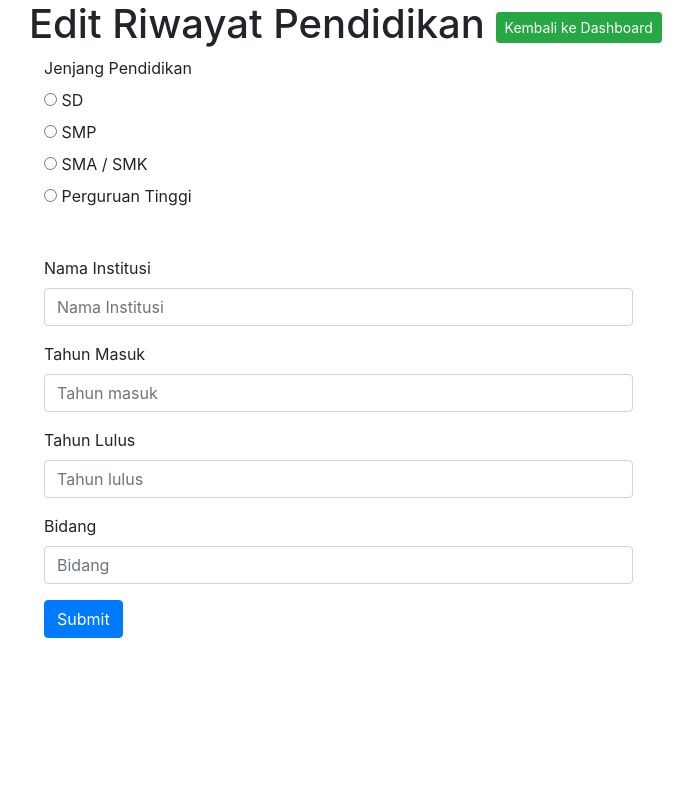
After one commit to jtkencode/DatabaseAnggotaHimpunan, a CodeIgniter app: the page made by application/views/Anggota/update_riwayat_pendidikan.php in a window 1280 px wide. The commit adds this page. Shown: the whole page, without its empty margins (56-749 px from the left). Run offline with CodeIgniter, Linux system fonts and the light colour scheme; data that the repository does not hold is empty; some libraries are stand-ins or nearby versions.

Commit message:
fix update riwayat pendidikan

```diff
--- a/application/models/Riwayat_Pendidikan_model.php
+++ b/application/models/Riwayat_Pendidikan_model.php
@@ -29,7 +29,7 @@ class Riwayat_Pendidikan_model extends CI_Model{
 		$query = $this->db->where('no_urut_pendidikan', $id)->get('riwayat_pendidikan');
 		$result = $query->result();
 
-		return $result;
+		return $result[0];
 	}
 
 	public function get_last_no($id)
--- a/application/views/Anggota/index.php
+++ b/application/views/Anggota/index.php
@@ -140,7 +140,7 @@ defined('BASEPATH') OR exit('No direct script access allowed');
 									<td><?php echo $row->NAMA_INSTITUSI_PENDIDIKAN; ?></td>
 									<td><?php echo $row->TAHUN_MASUK_PENDIDIKAN." - ".$row->TAHUN_LULUS_PENDIDIKAN; ?></td>
 									<td><?php echo $row->BIDANG_PENDIDIKAN; ?></td>
-									<td><button class="btn btn-sm btn-info" onclick="editRiwayatPendidikan(<?php echo $row->NO_URUT_PENDIDIKAN ?>)">edit</button></td>
+									<td><a href="<?php echo site_url('anggota/update_riwayat_pendidikan'.'/'.$row->NO_URUT_PENDIDIKAN); ?>" class="btn btn-sm btn-info">edit</a>
 									<td><button class="btn btn-sm btn-danger" onclick="deleteRiwayatPendidikan(<?php echo $row->NO_URUT_PENDIDIKAN ?>)">delete</button></td>
 								</tr>
 							<?php endforeach ; ?>
--- /dev/null
+++ b/application/views/Anggota/update_riwayat_pendidikan.php
@@ -0,0 +1,103 @@
+<?php
+defined('BASEPATH') OR exit('No direct script access allowed');
+?>
+
+<html>
+<head>
+	<title>Data Anggota Himakom</title>
+	<link href="<?php echo base_url('assets/css/bootstrap.min.css'); ?>" rel="stylesheet">
+	<script src="<?php echo base_url('assets/js/jquery-2.1.4.min.js'); ?>"></script>
+</head>
+<body>
+	<div class="container">
+		<div class="page-header">
+			<h1>Edit Riwayat Pendidikan <a href="<?php echo site_url('anggota');?>" class="btn btn-sm btn-success">Kembali ke Dashboard</a></h1>
+		</div>
+		<!--Start Row -->
+		<div class="row">
+			<div class="col-md-9 col-md-offset-1">
+				<form class="form-horizontal" id="formRiwayatPendidikan" method="post">
+					<div class="form-group">
+						<label class="col-md-3 control-label" for="inputJenjangPendidikan">Jenjang Pendidikan</label>
+						<div class="col-md-9">
+							<div class="radio">
+								<label>
+									<input id="radioJenjangPendidikanD" name="jenjang_pendidikan" required="" type="radio" value="D">
+									SD
+								</label>
+							</div>
+
+							<div class="radio">
+								<label>
+									<input id="radioJenjangPendidikanP" name="jenjang_pendidikan" required="" type="radio" value="P">
+									SMP
+								</label>
+							</div>
+
+							<div class="radio">
+								<label>
+									<input id="radioJenjangPendidikanA" name="jenjang_pendidikan" required="" type="radio" value="A">
+									SMA / SMK
+								</label>
+							</div>
+
+							<div class="radio">
+								<label>
+									<input id="radioJenjangPendidikanT" name="jenjang_pendidikan" required="" type="radio" value="T">
+									Perguruan Tinggi
+								</label>
+							</div>
+							<br>
+						</div>
+					</div>
+
+					<input name="no_urut_pendidikan" class="form-control" id="inputNoUrutPendidikan" required="" type="hidden" value="" autocomplete="off">
+
+
+					<div class="form-group">
+						<label class="col-md-3 control-label" for="inputNamaInstitusi">Nama Institusi</label>
+						<div class="col-md-9">
+							<input name="nama_institusi" class="form-control" id="inputNamaInstitusi" required="" type="text" placeholder="Nama Institusi" value="<?php echo $riwayat_pendidikan->NAMA_INSTITUSI_PENDIDIKAN; ?>" autocomplete="off">
+						</div>
+					</div>
+
+					<div class="form-group">
+						<label class="col-md-3 control-label" for="inputTahunMasuk">Tahun Masuk</label>
+						<div class="col-md-9">
+							<input name="tahun_masuk" class="form-control" id="inputTahunMasuk" required="" type="text" placeholder="Tahun masuk" value="<?php echo $riwayat_pendidikan->TAHUN_MASUK_PENDIDIKAN; ?>" autocomplete="off">
+						</div>
+					</div>
+
+					<div class="form-group">
+						<label class="col-md-3 control-label" for="inputTahunLulus">Tahun Lulus</label>
+						<div class="col-md-9">
+							<input name="tahun_lulus" class="form-control" id="inputTahunLulus" required="" type="text" placeholder="Tahun lulus" value="<?php echo $riwayat_pendidikan->TAHUN_LULUS_PENDIDIKAN; ?>" autocomplete="off">
+						</div>
+					</div>
+
+					<div class="form-group">
+						<label class="col-md-3 control-label" for="inputBidang">Bidang</label>
+						<div class="col-md-9">
+							<input name="bidang" class="form-control" id="inputBidang" type="text" placeholder="Bidang" value="<?php echo $riwayat_pendidikan->BIDANG_PENDIDIKAN; ?>" autocomplete="off">
+						</div>
+					</div>
+
+					<div class="form-group">
+						<div class="col-md-6 col-md-offset-3">
+							<?php echo form_submit('', 'Submit', array('class' => 'btn btn-primary')); ?>
+						</div>
+					</div>
+
+				</form>
+			</div>
+		</div> <!-- End Row -->
+
+	</div>
+
+	<script>
+		var idRadio = "radioJenjangPendidikan" + "<?php echo $riwayat_pendidikan->JENJANG_PENDIDIKAN; ?>";
+		$("#" + idRadio).prop("checked", true);
+	</script>
+
+</body>
+</html>
```
Also changed, not shown: application/controllers/Anggota.php (+17 -4 lines).
